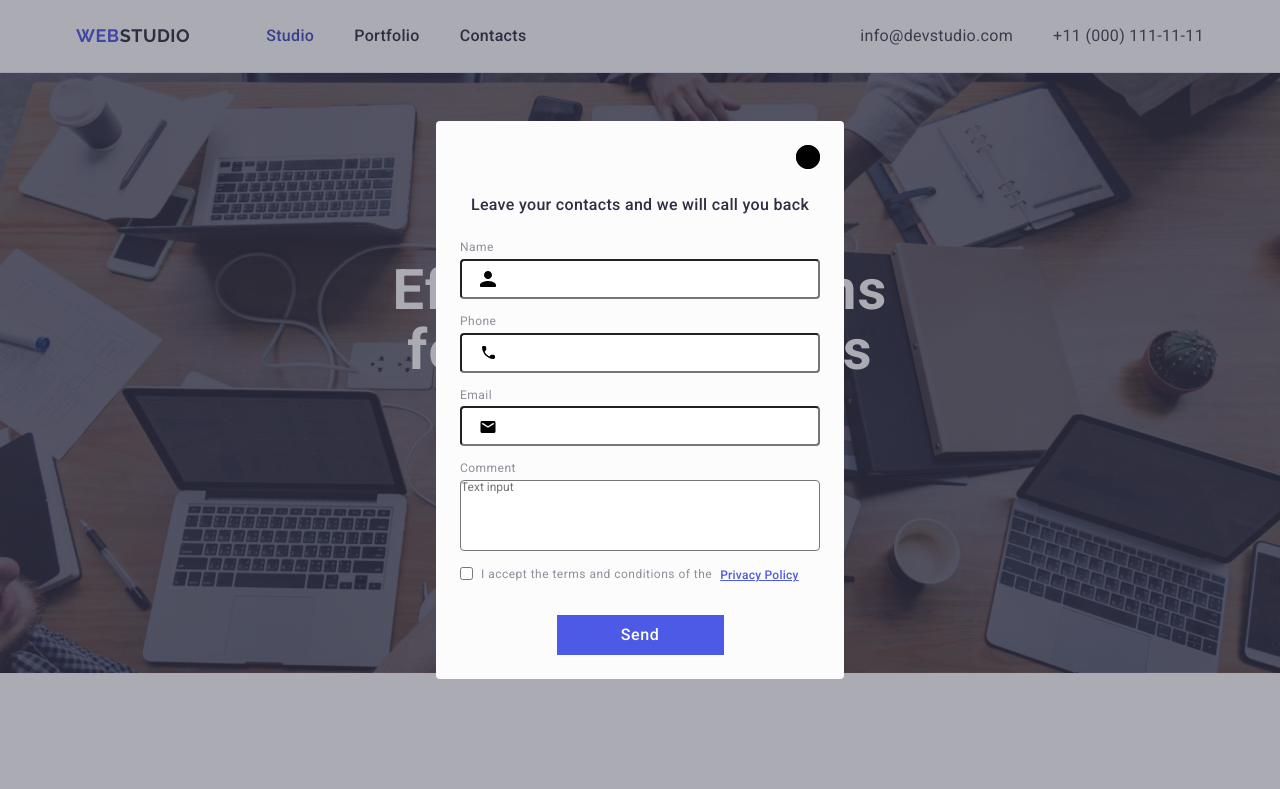
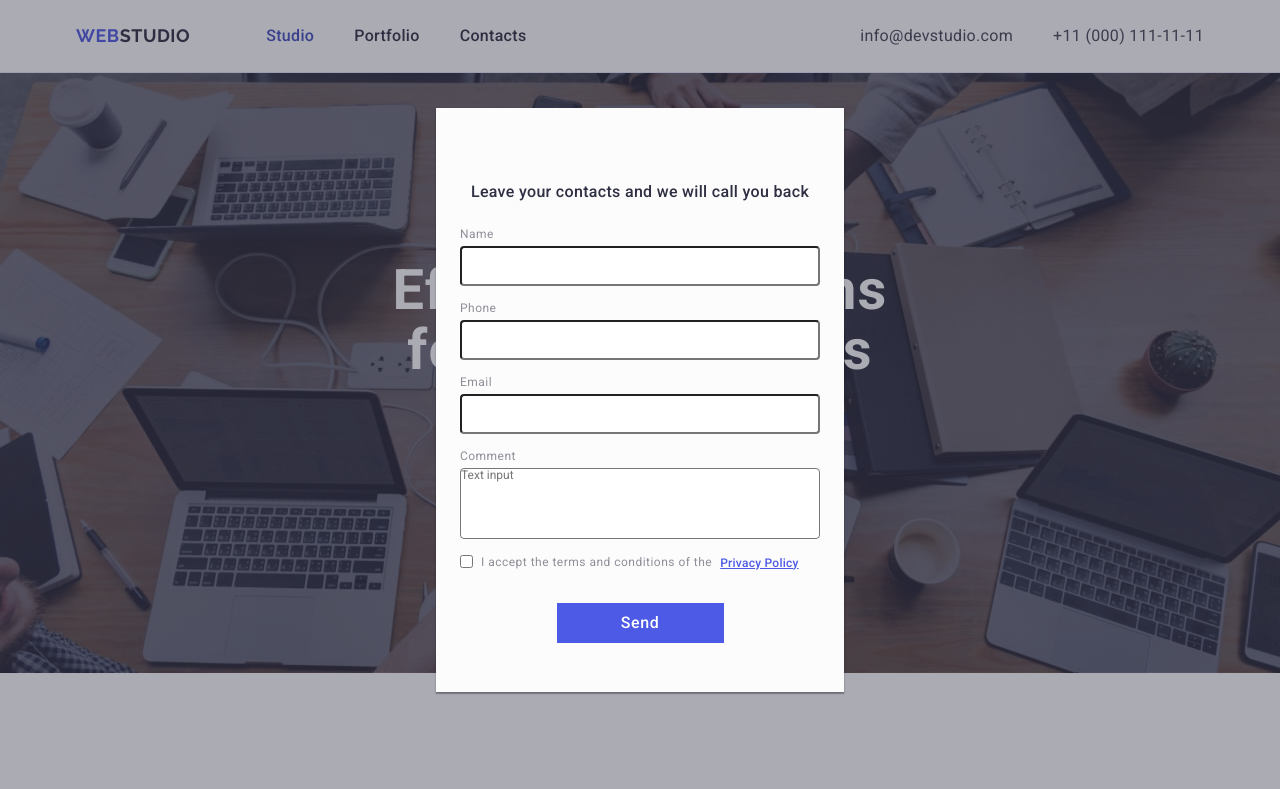
Before and after one commit to jackavryashnik/goit-markup-hw-05, a website: page index.html in a window 1280 px wide. Shown: the top 789 px of the page. Drawn offline with nearby package versions, Linux system fonts and the light colour scheme.

Commit message:
update styles for overlay and modal-wrapper

```diff
--- a/css/style.css
+++ b/css/style.css
@@ -590,16 +590,26 @@ textarea {
   display: none;
   position: fixed;
   top: 0;
+  left: 0;
   z-index: 999;
   width: 100vw;
   height: 100vh;
-  justify-content: center;
-  align-items: center;
-  background: rgba(46, 47, 66, 0.4);
+  background-color: rgba(46, 47, 66, 0.4);
+  transition: opacity 250ms cubic-bezier(0.4, 0, 0.2, 1),
+    visibility 250ms cubic-bezier(0.4, 0, 0.2, 1);
 }
 
 .modal-wrapper {
-  position: relative;
+  position: absolute;
+  top: 50%;
+  left: 50%;
+  transform: translate(-50%, -50%) scale(1);
+  width: 408px;
+  min-height: 584px;
+  background: #fcfcfc;
+  box-shadow: 0px 1px 1px rgba(0, 0, 0, 0.14), 0px 1px 3px rgba(0, 0, 0, 0.12),
+    0px 2px 1px rgba(0, 0, 0, 0.2);
+  transition: transform 250ms cubic-bezier(0.4, 0, 0.2, 1);
 }
 
 .close-btn {
@@ -619,7 +629,6 @@ textarea {
 .order-form {
   display: flex;
   flex-direction: column;
-  width: 408px;
   gap: 8px;
   padding: 72px 24px 24px;
   border-radius: 4px;
```
